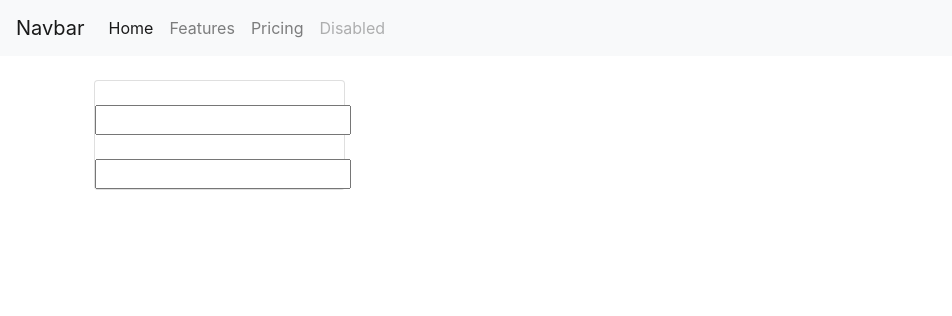
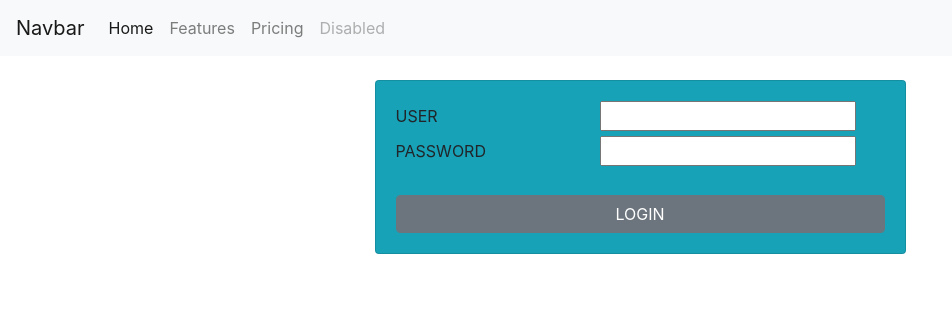
Before and after one commit to nestorgs77/Project-Node, a Node server app: page /links/login in a window 1280 px wide. Shown: the top 316 px of the page, without its empty margins (0-952 px from the left). Run offline with Node 20, Linux system fonts and the light colour scheme; some libraries are stand-ins or nearby versions.

Commit message:
Deleted from DataBase

```diff
--- a/src/index.js
+++ b/src/index.js
@@ -33,7 +33,7 @@ app.use(require('./routes/aunthentication'));
 app.use('/links',require('./routes/links'));
 
 //Public
-app.use(express.static(path.join(__dirname,'public')));
+app.use(express.static(path.join(__dirname,'/public/')));
 
 //Starting the server
 app.listen(app.get('port'),()=>{
--- a/src/public/css/styles.css
+++ b/src/public/css/styles.css
@@ -0,0 +1,4 @@
+label{
+    display: inline-block;
+    width: 200px;
+}
--- a/src/routes/links.js
+++ b/src/routes/links.js
@@ -15,9 +15,17 @@ const newLink = {
     description
 }
 await db_conecction.query('INSERT INTO links set ?',[newLink]);
-res.send('recibido');
+res.redirect('/links');
 }
 );
+
+router.get('/delete/:id', async (req,res)=>{
+  const{id}= req.params
+await db_conecction.query('DELETE FROM links WHERE ID= ?', [id]);
+res.redirect('/links');
+
+
+});
 
 router.get('/', async(req,res)=>{
   const links =  await db_conecction.query('SELECT * FROM links');
@@ -31,4 +39,10 @@ router.get('/login', (req,res)=>{
 
   res.render('links/login');
 })
+
+router.post('/login', (req,res)=>{
+
+
+  res.render('links/login');
+})
 module.exports=router ;
--- a/src/views/layouts/main.hbs
+++ b/src/views/layouts/main.hbs
@@ -14,7 +14,7 @@
    {{!--ICONS LIBRARY   --}}
    <script src="https://kit.fontawesome.com/d75064ce15.js" crossorigin="anonymous"></script>
    {{!--STYLE.CSS  --}}
-   <link rel="stylesheet" href="/src/public/css/styles.css">
+   <link  href="/css/styles.css" rel="stylesheet">
 </head>
 <body>
 
--- a/src/views/links/list.hbs
+++ b/src/views/links/list.hbs
@@ -12,7 +12,7 @@
                 </a>
             <p class="m-2">{{description}}</p>
             <p>{{timeago created_at}}</p>
-            <a href="" class="btn btn-danger">Delete</a>
+            <a href="/links/delete/{{id}}" class="btn btn-danger">Delete</a>
               <a href="" class="btn btn-secondary">Edit</a>
                </div>
 
--- a/src/views/links/login.hbs
+++ b/src/views/links/login.hbs
@@ -1,17 +1,27 @@
 <div class="container p-4">
 <div class="row">
-<div class="col-md-3">
-    <div class="card text-center">
-      <form action="links/login" method="POST">
-      <label for="USER"></label>
-       <input type="text">
-       <label for="PASSWORD"></label>
-       <input type="password">
+  <div class="col-md-6 mx-auto">
+<div class="card bg-info ">
+       <div class="card-body">
+<form action="links/login" method="POST">
+      <label class:"form-control">USER</label>
+       <input type="text" class:"form-control"><br>
+       <label class:"form-control">PASSWORD</label>
+       <input type="password" class:"form-control">
+    <br>
+    <br>
+       <button type="button" class="btn btn-secondary form-control" >LOGIN</button>
          </form>
-    </div>
-</div>
+
+       </div>
+        </div>
+
+  </div>
+
 
 </div>
 
 
+
+
 </div>
```
